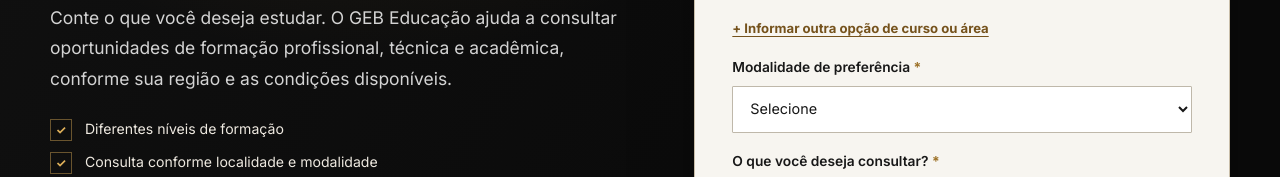
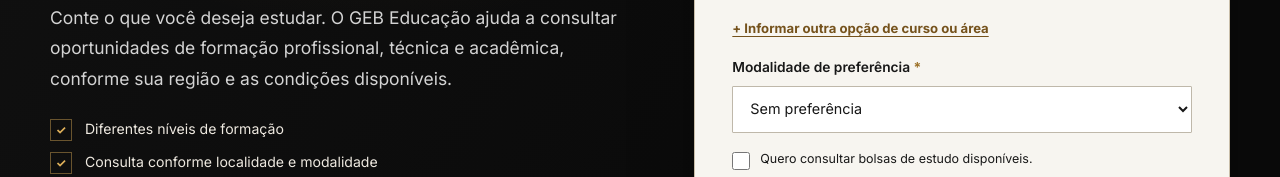
Before and after one commit to aeduardasantana/gebeducacao, a plain HTML site: page bolsas/consultar/index.html in a window 1280 px wide. Shown: the part 587-764 px from the top of the page. Drawn offline with Linux system fonts and the light colour scheme.

Commit message:
fix(bolsas): sem preferência primeiro e opção de consultar bolsas como checkbox

```diff
--- a/bolsas/consultar/index.html
+++ b/bolsas/consultar/index.html
@@ -51,8 +51,8 @@
             <label class="lp-field"><span>Qual curso ou área você deseja estudar? <small>Opcional</small></span><input type="text" name="course1" maxlength="110" placeholder="Ex.: curso ou área de interesse"></label>
             <div id="lp-extra-course-wrap" hidden><label class="lp-field"><span>Outra opção de curso ou área <small>Opcional</small></span><input type="text" name="course2" maxlength="110" placeholder="Outra formação ou área de interesse"></label></div>
             <button type="button" class="lp-text-btn" id="lp-add-course">+ Informar outra opção de curso ou área</button>
-            <label class="lp-field"><span>Modalidade de preferência <b>*</b></span><select name="mode" required><option value="">Selecione</option><option>EaD (online)</option><option>Presencial</option><option>Semipresencial</option><option>Sem preferência</option></select></label>
-            <label class="lp-field"><span>O que você deseja consultar? <b>*</b></span><select name="intent" required><option value="">Selecione</option><option>Consultar bolsas disponíveis</option><option>Conhecer opções de formação e bolsas</option></select></label>
+            <label class="lp-field"><span>Modalidade de preferência <b>*</b></span><select name="mode" required><option value="Sem preferência">Sem preferência</option><option>EaD (online)</option><option>Presencial</option><option>Semipresencial</option></select></label>
+            <label class="lp-check lp-consultation-choice"><input type="checkbox" name="scholarshipConsultation" value="sim"><span>Quero consultar bolsas de estudo disponíveis.</span></label>
             <button class="lp-primary-btn" type="button" id="lp-next">Continuar <span aria-hidden="true">→</span></button>
           </div>
           <div class="lp-step" data-step="2" hidden>
```
